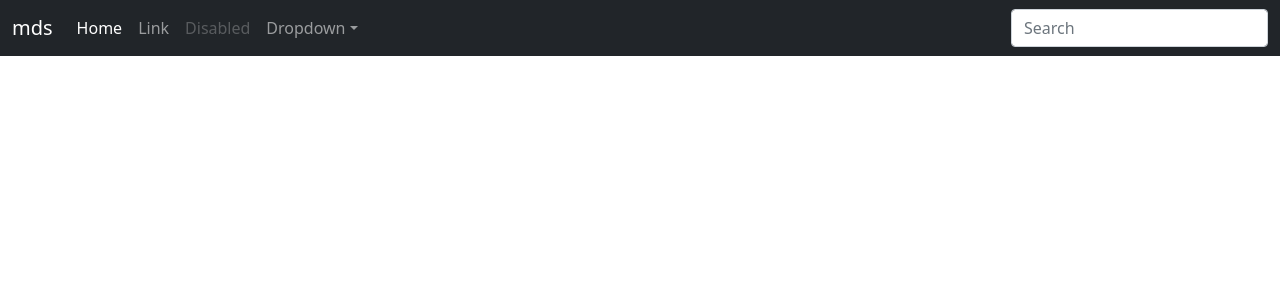
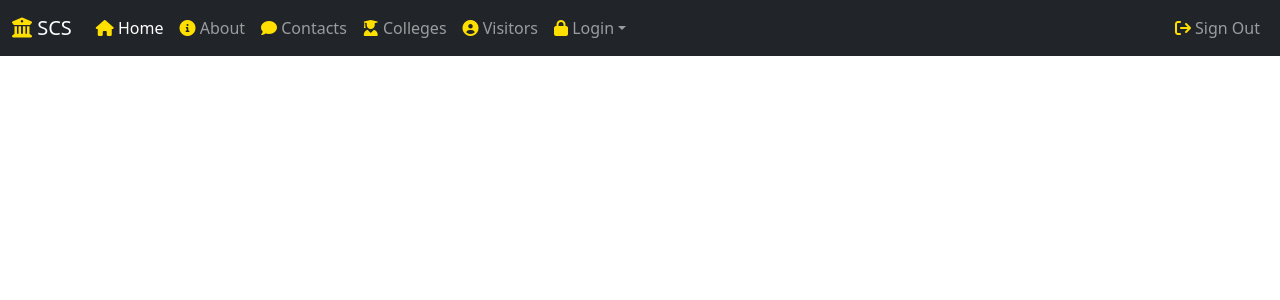
Before and after one commit to seifeldin33/Campus-Portal, a Django app: page /campus_portal/ in a window 1280 px wide. Shown: the top 300 px of the page. Run offline with Django 3.2, Linux system fonts and the light colour scheme; some libraries are stand-ins or nearby versions.

Commit message:
update nav

```diff
--- a/templates/index.html
+++ b/templates/index.html
@@ -9,13 +9,14 @@
     <meta name="author" content="">
     <meta name="generator" content="">
 
-
     <!-- Bootstrap core CSS -->
     <link href="https://cdn.jsdelivr.net/npm/bootstrap@5.1.3/dist/css/bootstrap.min.css" rel="stylesheet"
             integrity="sha384-1BmE4kWBq78iYhFldvKuhfTAU6auU8tT94WrHftjDbrCEXSU1oBoqyl2QvZ6jIW3" crossorigin="anonymous">
     <script src="https://cdn.jsdelivr.net/npm/bootstrap@5.1.3/dist/js/bootstrap.bundle.min.js"
             integrity="sha384-ka7Sk0Gln4gmtz2MlQnikT1wXgYsOg+OMhuP+IlRH9sENBO0LRn5q+8nbTov4+1p"
             crossorigin="anonymous"></script>
+    <script src='https://kit.fontawesome.com/a076d05399.js' crossorigin='anonymous'></script>
+    <link rel="stylesheet" href="https://cdnjs.cloudflare.com/ajax/libs/font-awesome/6.0.0/css/all.min.css" integrity="sha512-9usAa10IRO0HhonpyAIVpjrylPvoDwiPUiKdWk5t3PyolY1cOd4DSE0Ga+ri4AuTroPR5aQvXU9xC6qOPnzFeg==" crossorigin="anonymous" referrerpolicy="no-referrer" />
 </head>
 
 <body>
--- a/templates/layouts/nav.html
+++ b/templates/layouts/nav.html
@@ -1,35 +1,67 @@
+<style>
+
+    /* ============ desktop view ============ */
+    @media all and (min-width: 992px) {
+        .navbar .nav-item .dropdown-menu {
+            display: none;
+        }
+
+        .navbar .nav-item:hover .nav-link {
+        }
+
+        .navbar .nav-item:hover .dropdown-menu {
+            display: block;
+        }
+
+        .navbar .nav-item .dropdown-menu {
+            margin-top: 0;
+        }
+    }
+
+    /* ============ desktop view .end// ============ */
+
+</style>
 <nav class="navbar navbar-expand-md navbar-dark bg-dark" aria-label="Fourth navbar example">
     <div class="container-fluid">
-        <a class="navbar-brand" href="#">mds</a>
+        <a class="navbar-brand" href="#"><i class='fa-solid fa-building-columns' style='color:#ffdf00'></i> SCS</a>
         <button class="navbar-toggler" type="button" data-bs-toggle="collapse" data-bs-target="#navbarsExample04"
                 aria-controls="navbarsExample04" aria-expanded="false" aria-label="Toggle navigation">
             <span class="navbar-toggler-icon"></span>
         </button>
 
-        <div class="collapse navbar-collapse" id="navbarsExample04">
-            <ul class="navbar-nav me-auto mb-2 mb-md-0">
+        <div class="collapse navbar-collapse" id="main_nav">
+            <ul class="navbar-nav">
                 <li class="nav-item">
-                    <a class="nav-link active" aria-current="page" href="#">Home</a>
+                    <a class="nav-link active" aria-current="page" href="#"><i class='fas fa-home'
+                                                                               style='color:#ffdf00'></i> Home</a>
                 </li>
                 <li class="nav-item">
-                    <a class="nav-link" href="#">Link</a>
+                    <a class="nav-link" href="#"><i class='fa-solid fa-circle-info' style='color:#ffdf00'></i> About</a>
                 </li>
                 <li class="nav-item">
-                    <a class="nav-link disabled">Disabled</a>
+                    <a class="nav-link" href="#"><i class='fa fa-comment' style='color:#ffdf00'></i> Contacts</a>
+                </li>
+                <li class="nav-item">
+                    <a class="nav-link" href="#"><i class='fas fa-user-graduate' style='color:#ffdf00'></i> Colleges</a>
+                </li>
+                <li class="nav-item">
+                    <a class="nav-link" href="#"><i class='fa fa-user-circle' style='color:#ffdf00'></i> Visitors</a>
                 </li>
                 <li class="nav-item dropdown">
-                    <a class="nav-link dropdown-toggle" href="#" id="dropdown04" data-bs-toggle="dropdown"
-                        aria-expanded="false">Dropdown</a>
-                    <ul class="dropdown-menu" aria-labelledby="dropdown04">
-                        <li><a class="dropdown-item" href="#">Action</a></li>
-                        <li><a class="dropdown-item" href="#">Another action</a></li>
-                        <li><a class="dropdown-item" href="#">Something else here</a></li>
+                    <a class="nav-link dropdown-toggle" href="#" data-bs-toggle="dropdown"><i class='fa fa-lock' style='color:#ffdf00'></i> Login</a>
+                    <ul class="dropdown-menu">
+                        <li><a class="dropdown-item" href="#">As a Doctor</a></li>
+                        <li><a class="dropdown-item" href="#">As a Student</a></li>
                     </ul>
                 </li>
             </ul>
-            <form>
-                <input class="form-control" type="text" placeholder="Search" aria-label="Search">
-            </form>
+            <div class="collapse navbar-collapse justify-content-end" id="navbarCollapse">
+                <ul class="navbar-nav">
+                    <li class="nav-item">
+                        <a class="nav-link" href="#"><i class='fa fa-sign-out' style='color:#ffdf00'></i> Sign Out</a>
+                    </li>
+                </ul>
+            </div>
         </div>
     </div>
 </nav>
```
